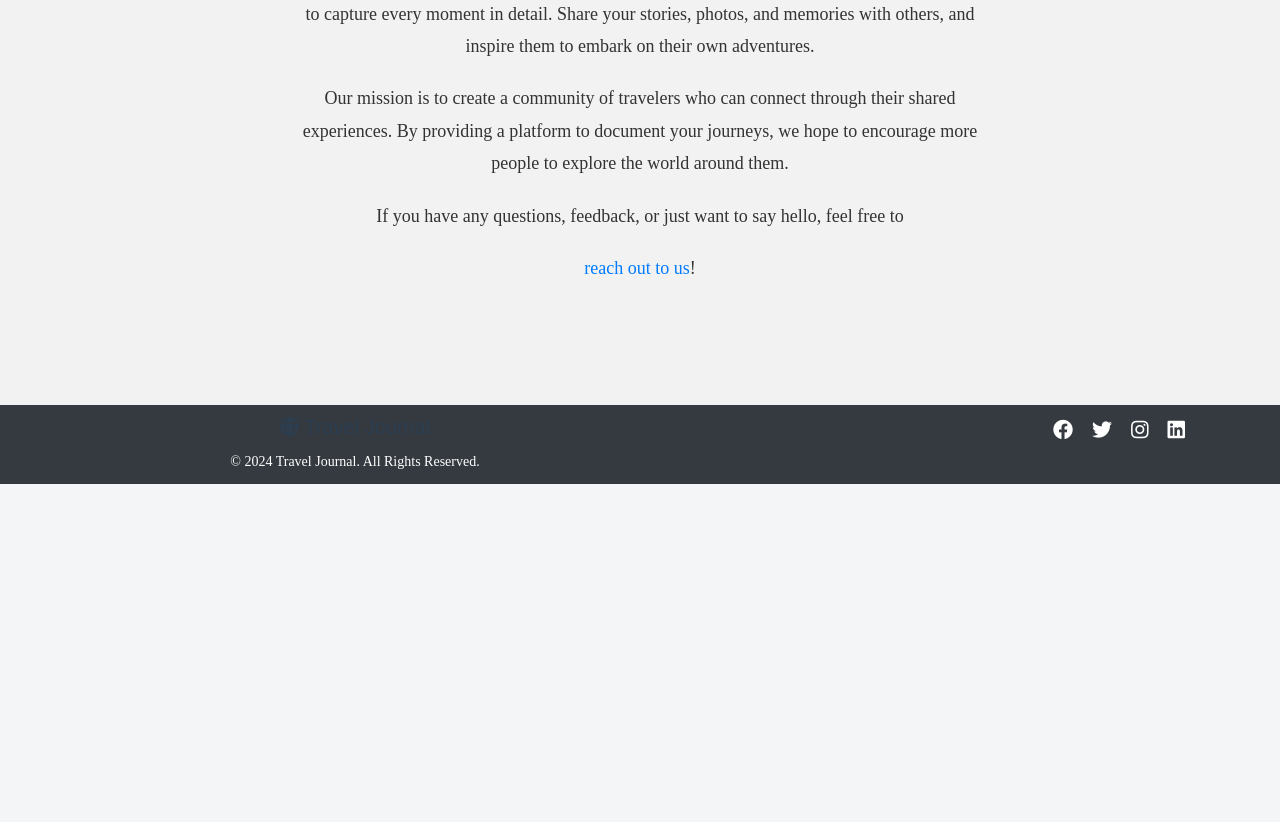
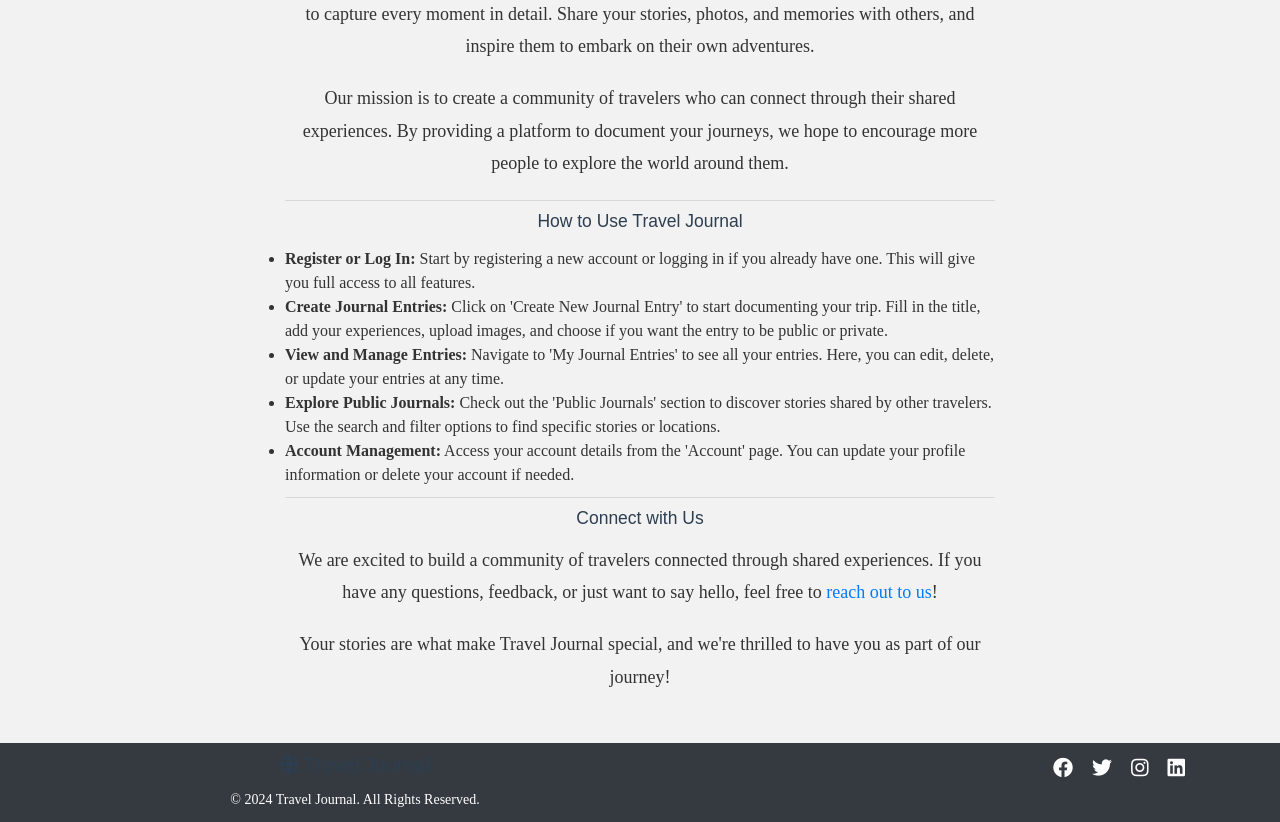
Before and after one commit to CapricornoG/travel_journal, a Flask app: page /about in a window 1280 px wide. Shown: the part 316-1138 px from the top of the page. Before the commit the page ends 800 px from the top, so only its background shows below. Run offline with Flask 3, Linux system fonts and the light colour scheme; some libraries are stand-ins or nearby versions.

Commit message:
Enhanced About page with usage instructions and user guidance

```diff
--- a/app/templates/about.html
+++ b/app/templates/about.html
@@ -10,8 +10,19 @@
             <section>
                 <p>Whether you're exploring new destinations or revisiting familiar places, Travel Journal allows you to capture every moment in detail. Share your stories, photos, and memories with others, and inspire them to embark on their own adventures.</p>
                 <p>Our mission is to create a community of travelers who can connect through their shared experiences. By providing a platform to document your journeys, we hope to encourage more people to explore the world around them.</p>
-                <p>If you have any questions, feedback, or just want to say hello, feel free to </p>
-                <p><a href="#">reach out to us</a>!</p>
+                <hr>
+                <h3>How to Use Travel Journal</h3>
+                <ul>
+                    <li><strong>Register or Log In:</strong> Start by registering a new account or logging in if you already have one. This will give you full access to all features.</li>
+                    <li><strong>Create Journal Entries:</strong> Click on 'Create New Journal Entry' to start documenting your trip. Fill in the title, add your experiences, upload images, and choose if you want the entry to be public or private.</li>
+                    <li><strong>View and Manage Entries:</strong> Navigate to 'My Journal Entries' to see all your entries. Here, you can edit, delete, or update your entries at any time.</li>
+                    <li><strong>Explore Public Journals:</strong> Check out the 'Public Journals' section to discover stories shared by other travelers. Use the search and filter options to find specific stories or locations.</li>
+                    <li><strong>Account Management:</strong> Access your account details from the 'Account' page. You can update your profile information or delete your account if needed.</li>
+                </ul>
+                <hr>
+                <h3>Connect with Us</h3>
+                <p>We are excited to build a community of travelers connected through shared experiences. If you have any questions, feedback, or just want to say hello, feel free to <a href="#">reach out to us</a>!</p>
+                <p>Your stories are what make Travel Journal special, and we're thrilled to have you as part of our journey!</p>
             </section>
         </div>
     </div>
```
